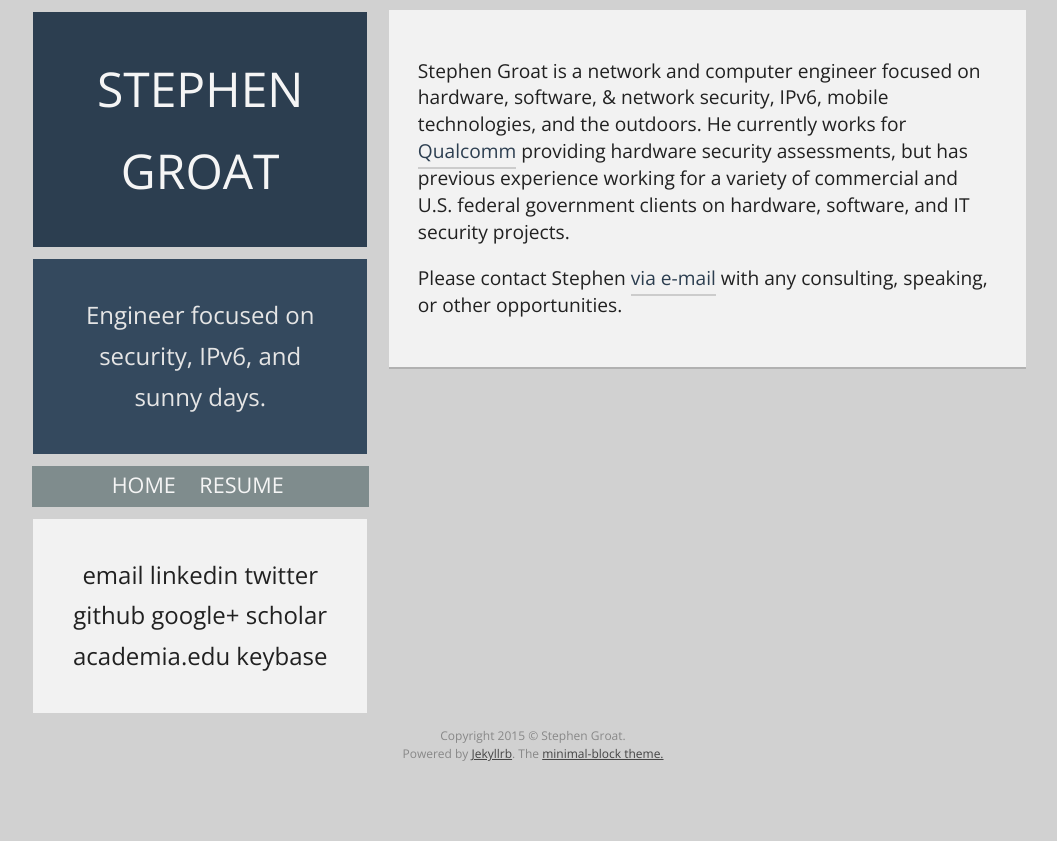
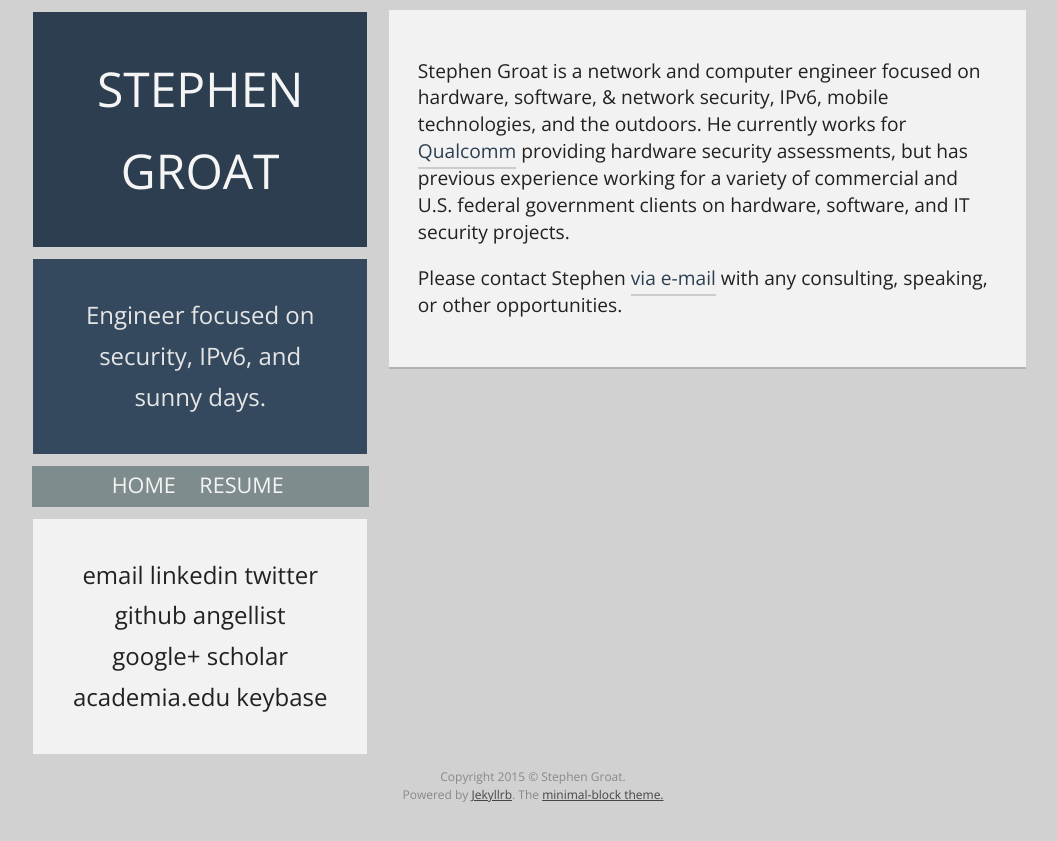
Before and after one commit to drvy/minimal-block, a Jekyll site: the page built from index.html, in a window 1280 px wide. Shown: the top 841 px of the page, without its empty margins (107-1164 px from the left). Built offline with Jekyll 4.4.1, drawn with Linux system fonts in a browser that asks for light colours; the list of posts is cut into pages by our own code.

Commit message:
Update default.html

```diff
--- a/_layouts/default.html
+++ b/_layouts/default.html
@@ -49,6 +49,7 @@
             <a href="https://www.linkedin.com/in/{{ site.linkedin }}" title="Profile in LinkedIn" target="_blank">LinkedIn</a>
             <a href="https://twitter.com/{{ site.twitter }}" title="Profile in Twitter" target="_blank">twitter</a>
             <a href="https://github.com/{{ site.github }}" title="Profile in Github" target="_blank">github</a>
+            <a href="https://angel.co/{{ site.angellist }}" title="Profile in AngelList" target="_blank">angellist</a>
             <a href="https://plus.google.com/{{ site.google }}" title="Profile in Google+" target="_blank">Google+</a>
             <a href="https://scholar.google.com/citations?user={{ site.scholar }}" title="Profile in Google Scholar" target="_blank">Scholar</a>
             <a href="https://vt.academia.edu/StephenGroat" title="Profile in Academia.edu" target="_blank">academia.edu</a>
```
